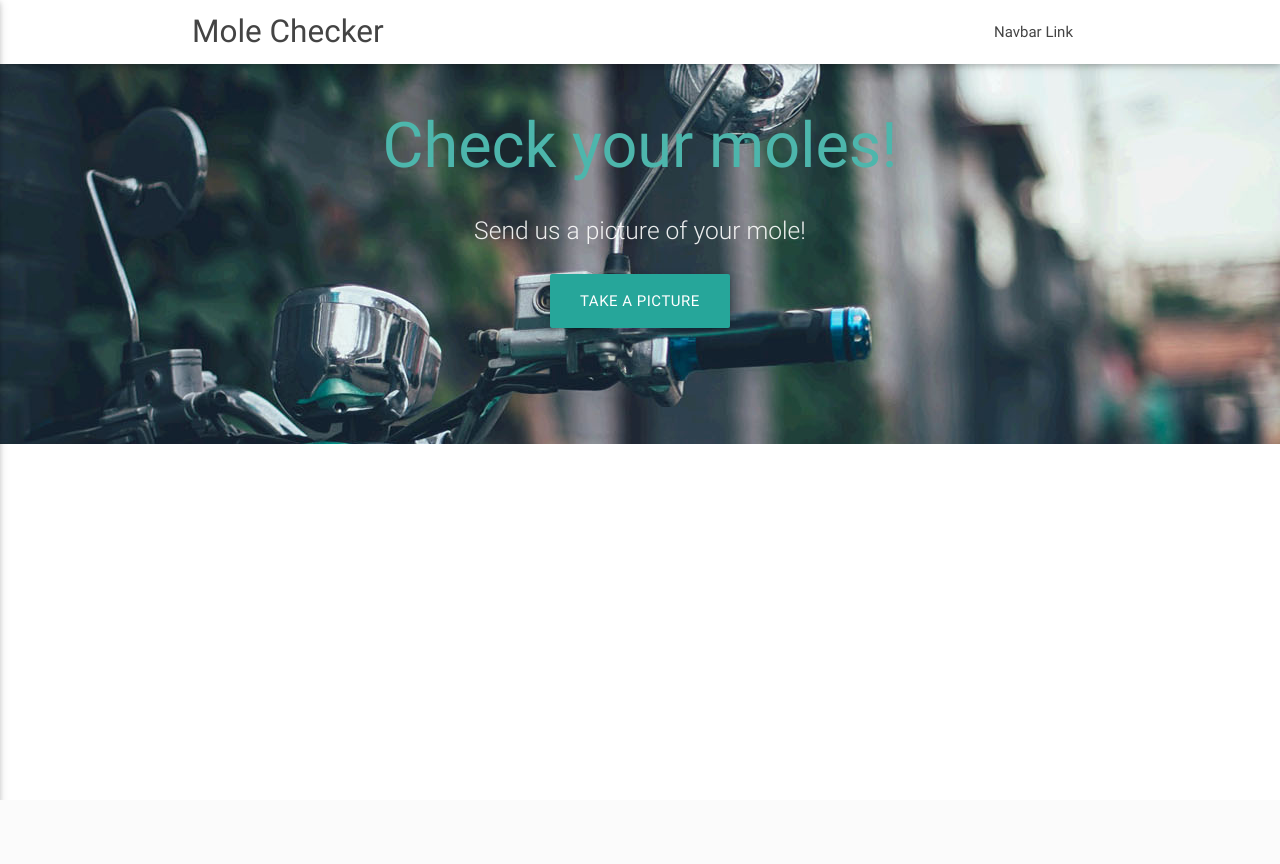
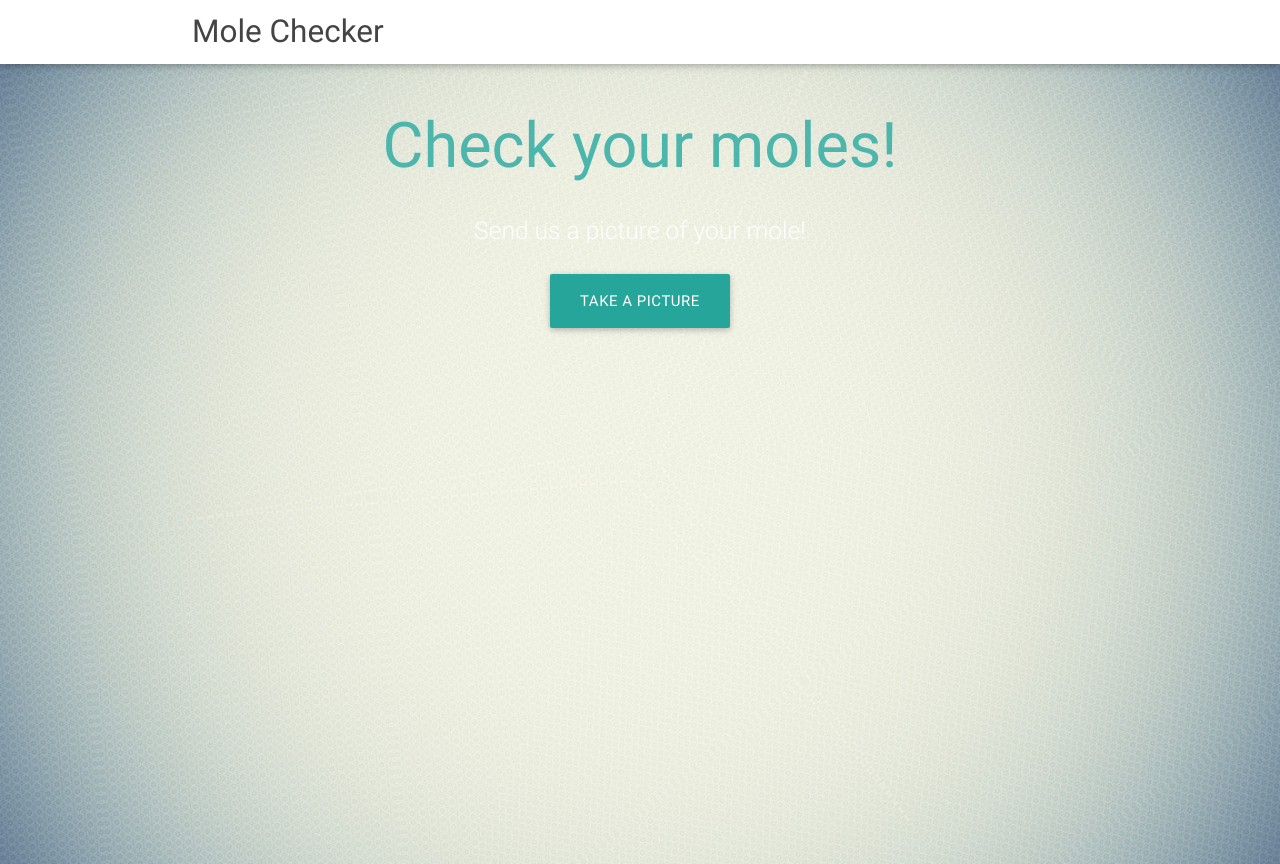
Before and after one commit to hotzenklotz/hackhpi, a Flask app: page / in a window 1280 px wide. Before the commit the page ends 800 px from the top, so only its background shows below. Run offline with Flask 2, Linux system fonts and the light colour scheme; some libraries are stand-ins or nearby versions.

Commit message:
updated server template for fullscreen image

```diff
--- a/templates/base.html
+++ b/templates/base.html
@@ -15,18 +15,10 @@
   <nav class="white" role="navigation">
     <div class="nav-wrapper container">
       <a id="logo-container" href="#" class="brand-logo">Mole Checker</a>
-      <ul class="right hide-on-med-and-down">
-        <li><a href="#">Navbar Link</a></li>
-      </ul>
-
-      <ul id="nav-mobile" class="side-nav">
-        <li><a href="#">Navbar Link</a></li>
-      </ul>
-      <a href="#" data-activates="nav-mobile" class="button-collapse"><i class="material-icons">menu</i></a>
     </div>
   </nav>
 
-  <div id="index-banner" class="parallax-container">
+  <div id="index-banner" class="parallax-container" style="min-height: 100vh">
     <div class="section no-pad-bot">
       <div class="container">
         <br><br>
```
Also changed, not shown: images/background1.jpg.
